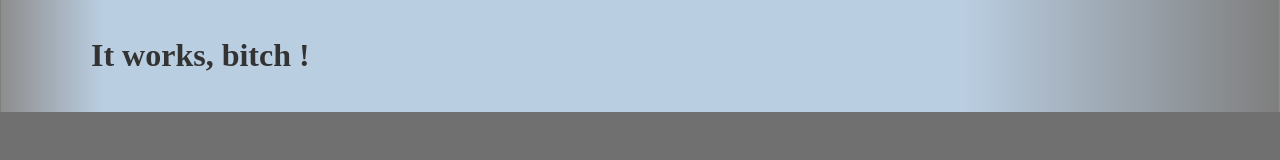
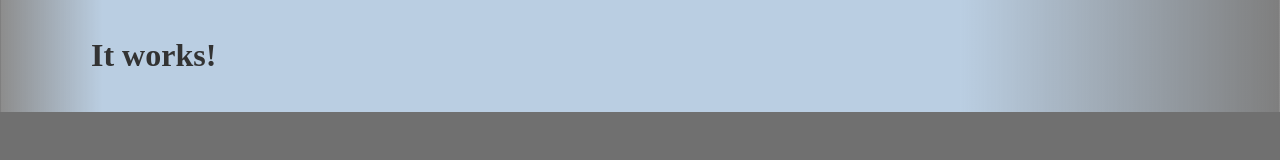
Before and after one commit to judelhaye/tinyWeb, a plain HTML site: page www/index.html in a window 1280 px wide. Drawn offline with Linux system fonts and the light colour scheme.

Commit message:
relaunching this project, i'm sure i'm able to make this more interesting.

```diff
--- a/www/index.html
+++ b/www/index.html
@@ -1,11 +1,11 @@
 <!DOCTYPE html>
 <html xmlns="http://www.w3.org/1999/xhtml" lang="fr">
 <head>
-    <title>Khrogos</title>
+    <title>My Tiny Webserve</title>
     <meta content="text/html; charset=UTF-8" http-equiv="Content-Type" />
     <link href="style.css" media="screen" rel="stylesheet" type="text/css" />
 </head>
 <body>
-    <h1>It works, bitch !</h1>
+    <h1>It works!</h1>
 </body>
 </html>
```
Also changed, not shown: www/photo.jpg (deleted), www/photo2.jpg (deleted), 2 other files.
